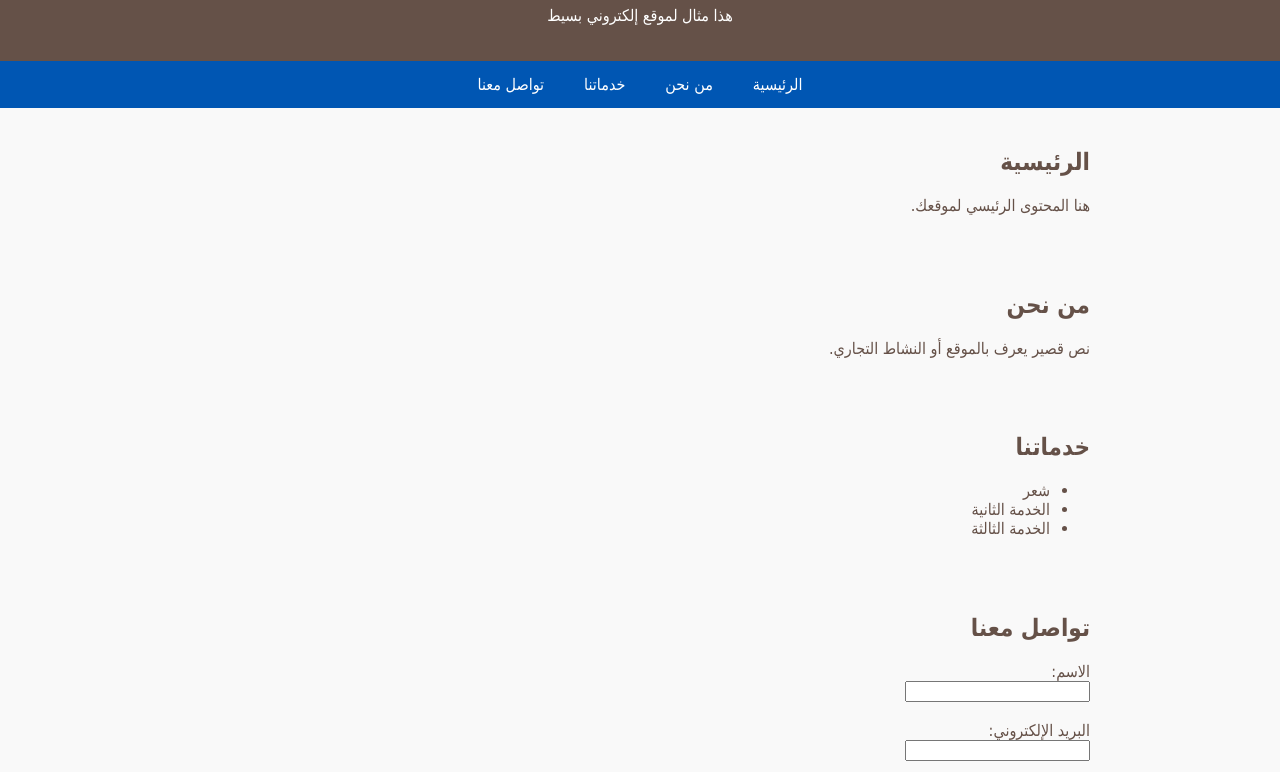
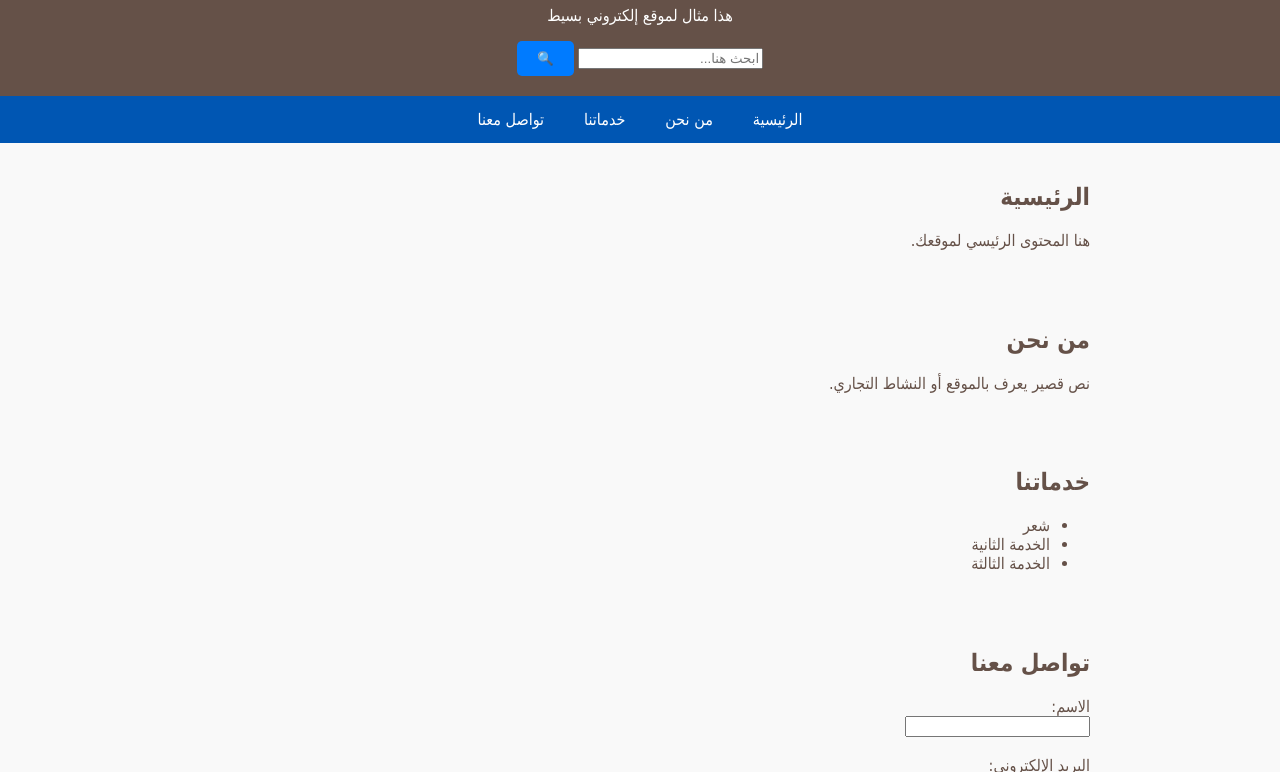
Before and after one commit to solymanragih1996-max/my-website, a plain HTML site: page index.html in a window 1280 px wide. Shown: the part 95-867 px from the top of the page. Drawn offline with Linux system fonts and the light colour scheme.

Commit message:
Update index.html
زر البحث

```diff
--- a/index.html
+++ b/index.html
@@ -60,6 +60,12 @@
   <header>
     <h1>مرحباً بكم في SOLIMAN RAGIH</h1>
     <p>هذا مثال لموقع إلكتروني بسيط</p>
+    <!-- مستطيل البحث -->
+<form id="searchForm" onsubmit="searchFunction(event)">
+  <input type="text" id="searchInput" placeholder="ابحث هنا..." required>
+  <button type="submit">🔍</button>
+</form>
+
   </header>
 
   <nav>
```
